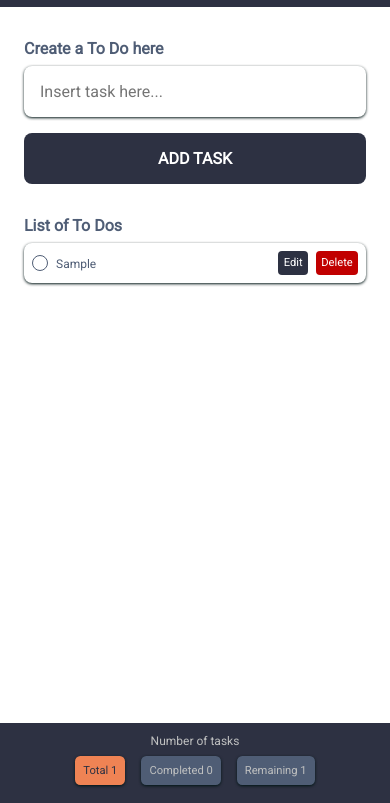
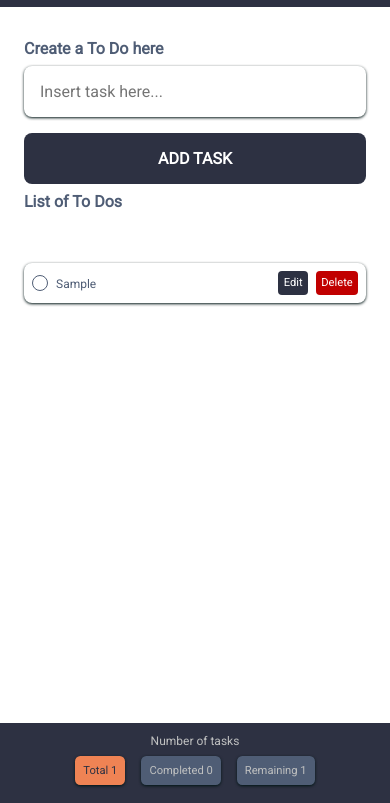
Before and after one commit to 0llipu/Projekti-1-Dom-skriptaus, a plain HTML site: page index.html in a window 390 px wide. Both pictures are taken after typing "Sample" into the empty fields and a click on the input "Add task". Shown: the part 41-844 px from the top of the page. Drawn offline with Linux system fonts and the light colour scheme.

Commit message:
Modified responsiveness further

```diff
--- a/index.html
+++ b/index.html
@@ -20,8 +20,8 @@
 			<h2>To Do list page</h2>
 		</header>
 		<!-- Beginning of main section  -->
-		<main class="app">
 
+		<div class="top">
 			<!-- Beginning of create a todo section -->
 			<section class="create-todo">
 				<h3>Create a To Do here</h3>
@@ -31,12 +31,16 @@
 					<input type="submit" value="Add task">
 				</form>
 				<!-- End of form -->
+				<h3 class="listHeader">List of To Dos</h3>
 			</section>
 			<!-- End of create a todo section -->
+		</div>
+		<main class="app">
+
+
 
 			<!-- Beginning of todo list section -->
 			<section class="todo-list">
-				<h3>List of To Dos</h3>
 				<div id="todo-list" class="list"></div>
 			</section>
 			<!-- End of todo list section -->
--- a/script.js
+++ b/script.js
@@ -248,7 +248,7 @@ window.addEventListener('load', () => {
 		totalStat.textContent = todos.length;
 		completedStat.textContent = completedTodosArray.length;
 		remainingStat.textContent = todos.length - completedTodosArray.length;
-		const todoListDiv = document.querySelector('section.todo-list');
+		const todoListDiv = document.querySelector('h3.listHeader');
 
 		if (todos.length <= 0) {
 			todoListDiv.classList.add('hidden');
--- a/style.css
+++ b/style.css
@@ -39,14 +39,15 @@ body {
 }
 
 header {
-	display: flex;
-	flex-direction: column;
-	background-color: var(--primary);
-	position: fixed;
+	position: absolute;
 	top: 0;
 	left: 0;
 	right: 0;
 	height: 3rem;
+	overflow: hidden;
+	display: flex;
+	flex-direction: column;
+	background-color: var(--primary);
 	width: 100%;
 	justify-content: center;
 	align-items: center;
@@ -58,8 +59,28 @@ header h2 {
 	text-transform: uppercase;
 }
 
+.top {
+	top: 3rem;
+	height: 17rem;
+	position: absolute;
+	bottom: 5rem;
+	left: 0;
+	right: 0;
+	overflow: hidden;
+}
+
+.listHeader {
+	margin-top: 0.5rem;
+}
+
 main {
-	margin-top: 5rem;
+	margin-top: 4rem;
+	position: absolute;
+	top: 13rem;
+	bottom: 5rem;
+	left: 0;
+	right: 0;
+	overflow: auto;
 }
 
 section {
@@ -311,14 +332,16 @@ input:checked ~ .doneBall::after {
 /* Start of footer styling */
 
 footer {
-	display: flex;
-	flex-direction: column;
-	background-color: var(--primary);
 	position: absolute;
 	bottom: 0;
 	left: 0;
 	right: 0;
 	height: 5rem;
+	overflow: hidden;
+	display: flex;
+	flex-direction: column;
+	background-color: var(--primary);
+
 	font-size: 0.75rem;
 	width: 100%;
 	justify-content: center;
```
